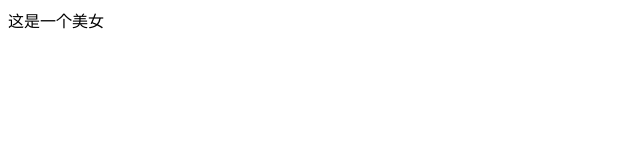
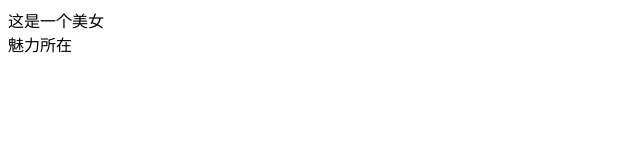
Before and after one commit to yaoweichaoh/-ku, a plain HTML site: page index.html in a window 1280 px wide. Shown: the full height of the page, 0-640 px from the left. Drawn offline with Linux system fonts and the light colour scheme.

Commit message:
这是一个魅力

```diff
--- a/index.html
+++ b/index.html
@@ -8,5 +8,7 @@
 </head>
 <body>
     <div>这是一个美女</div>
+
+    <span>魅力所在</span>
 </body>
 </html>
```
